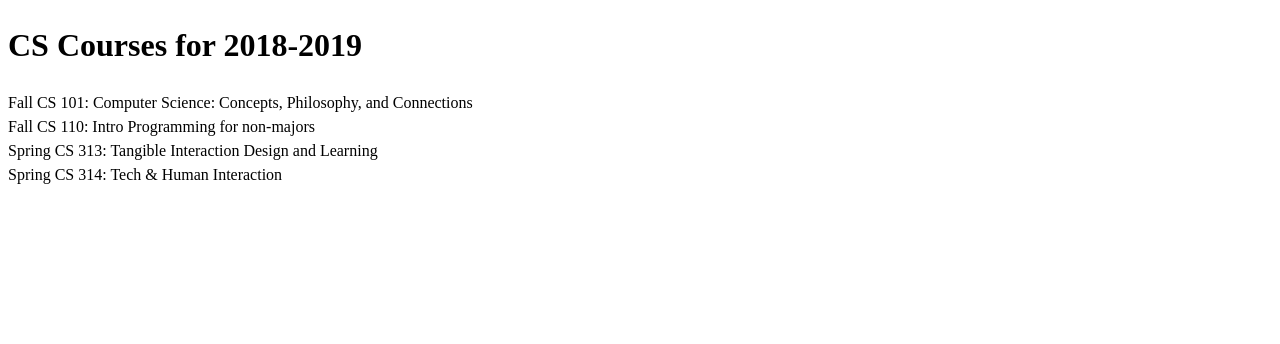
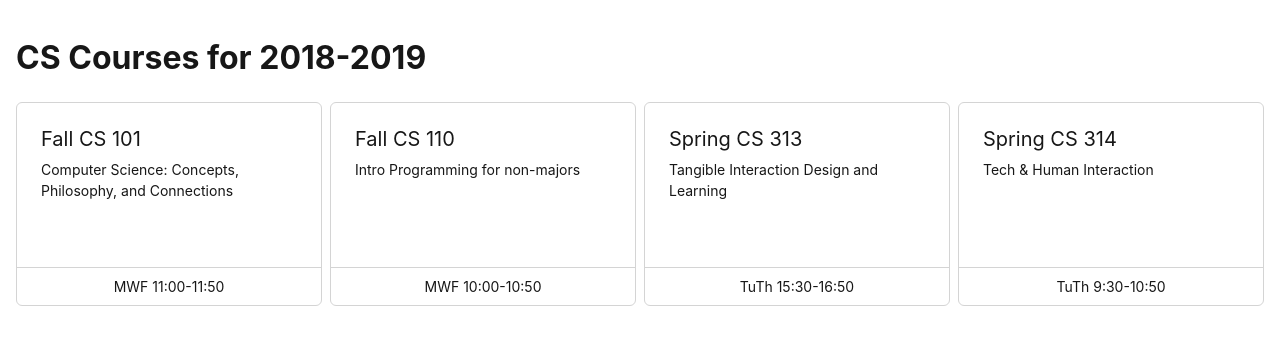
Before and after one commit to junho5400/react-app, a React (Vite) app: page / in a window 1280 px wide. Shown: the top 344 px of the page. Built offline with nearby package versions, Linux system fonts and the light colour scheme.

Commit message:
Style course cards with Tailwind

```diff
--- a/src/App.tsx
+++ b/src/App.tsx
@@ -42,19 +42,31 @@ const schedule = {
 };
 
 const Course = ({ course }: CourseProps) => (
-  <div>
-    {course.term} CS {course.number}: {course.title}
-  </div>
+  <article className="flex h-full min-h-[204px] flex-col rounded-md border border-neutral-300 bg-white">
+    <div className="flex-1 px-6 py-6">
+      <h2 className="mb-2 text-xl font-normal leading-6">
+        {course.term} CS {course.number}
+      </h2>
+      <p className="text-sm leading-[21px]">{course.title}</p>
+    </div>
+    <p className="border-t border-neutral-300 px-4 py-2 text-center text-sm leading-[21px]">
+      {course.meets}
+    </p>
+  </article>
 );
 
 const App = () => (
-  <>
-    <h1>{schedule.title}</h1>
-
-    {Object.entries(schedule.courses).map(([id, course]) => (
-      <Course key={id} course={course} />
-    ))}
-  </>
+  <main className="p-2 font-sans text-neutral-900">
+    <h1 className="mb-4 text-2xl font-semibold">{schedule.title}</h1>
+    <section
+      aria-label={schedule.title}
+      className="grid grid-cols-1 items-stretch gap-2 min-[480px]:grid-cols-2 min-[900px]:grid-cols-4"
+    >
+      {Object.entries(schedule.courses).map(([id, course]) => (
+        <Course key={id} course={course} />
+      ))}
+    </section>
+  </main>
 );
 
 export default App;
```
Also changed, not shown: 1 other file (tests, documents, lock files or other folders).
